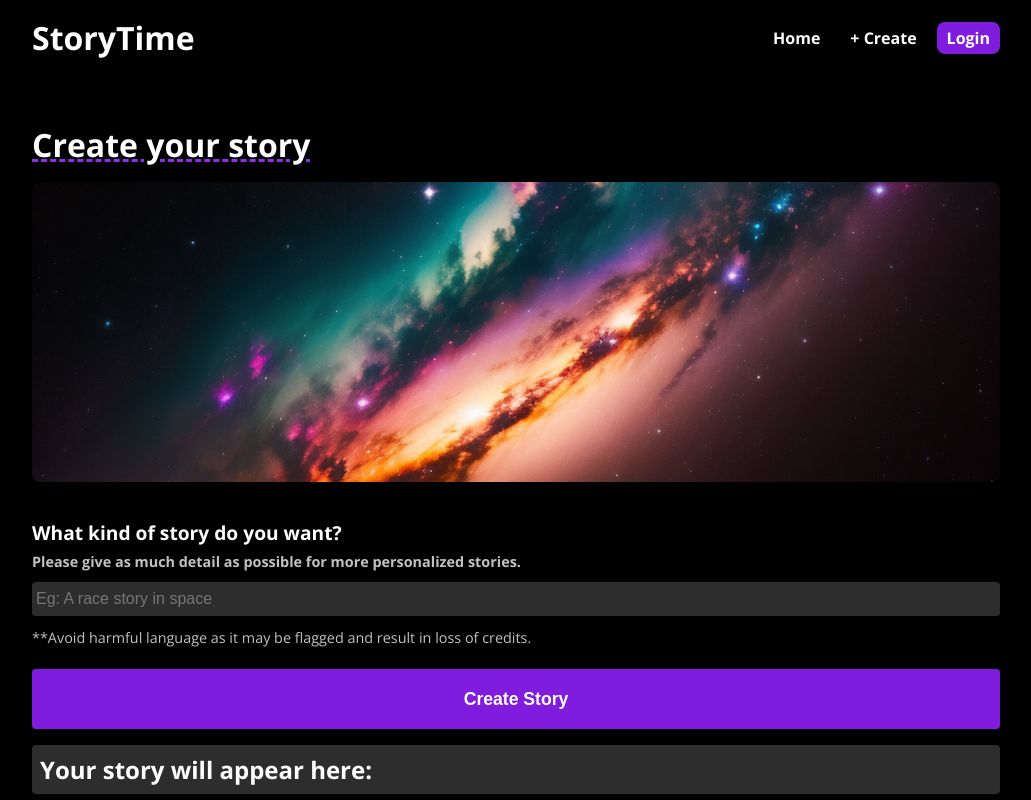
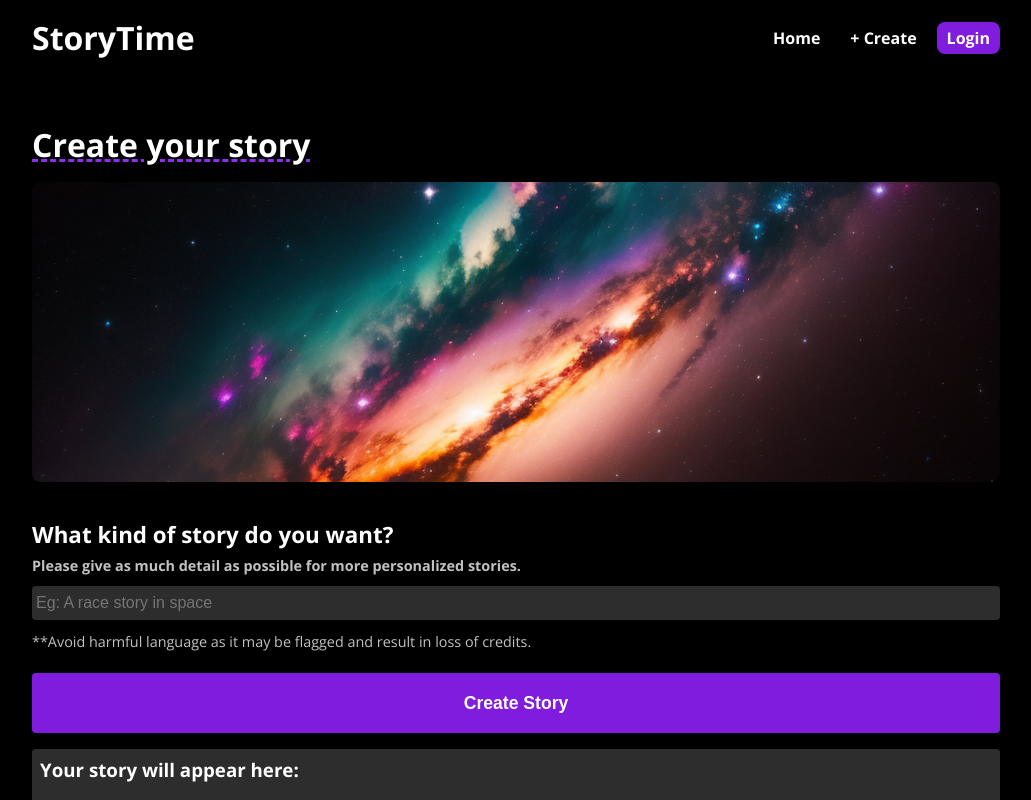
Before and after one commit to Hergelink/storytime, a React (Create React App) app in the folder client/: page /create in a window 1280 px wide. Shown: the top 800 px of the page, without its empty margins (124-1155 px from the left). Built offline with nearby package versions, Linux system fonts and the light colour scheme; the HTML template or start-up script is replaced by a standard one; what @react-pdf/renderer would draw is missing.

Commit message:
css changes

```diff
--- a/client/src/components/OutputArea.jsx
+++ b/client/src/components/OutputArea.jsx
@@ -43,7 +43,7 @@ export default function OutputArea({
               <p id={style.infoText}>This process usually takes 30 seconds</p>
             </>
           ) : (
-            <h2>Your story will appear here:</h2>
+            <h3>Your story will appear here:</h3>
           )}
         </div>
       )}
--- a/client/src/styles/Create.module.css
+++ b/client/src/styles/Create.module.css
@@ -54,6 +54,12 @@
 }
 
 @media only screen and (min-width: 38em) {
+
+  #createLabel {
+    font-size: 1.4rem;
+  }
+
+
   #createBtn {
     height: 60px;
   }
--- a/client/src/styles/OutputArea.module.css
+++ b/client/src/styles/OutputArea.module.css
@@ -1,6 +1,6 @@
 #preOutputContainer {
   width: 100%;
-  min-height: 40px;
+  min-height: 400px;
   background-color: rgba(74, 74, 74, 0.61);
   padding: 8px;
   border-radius: 4px;
```
